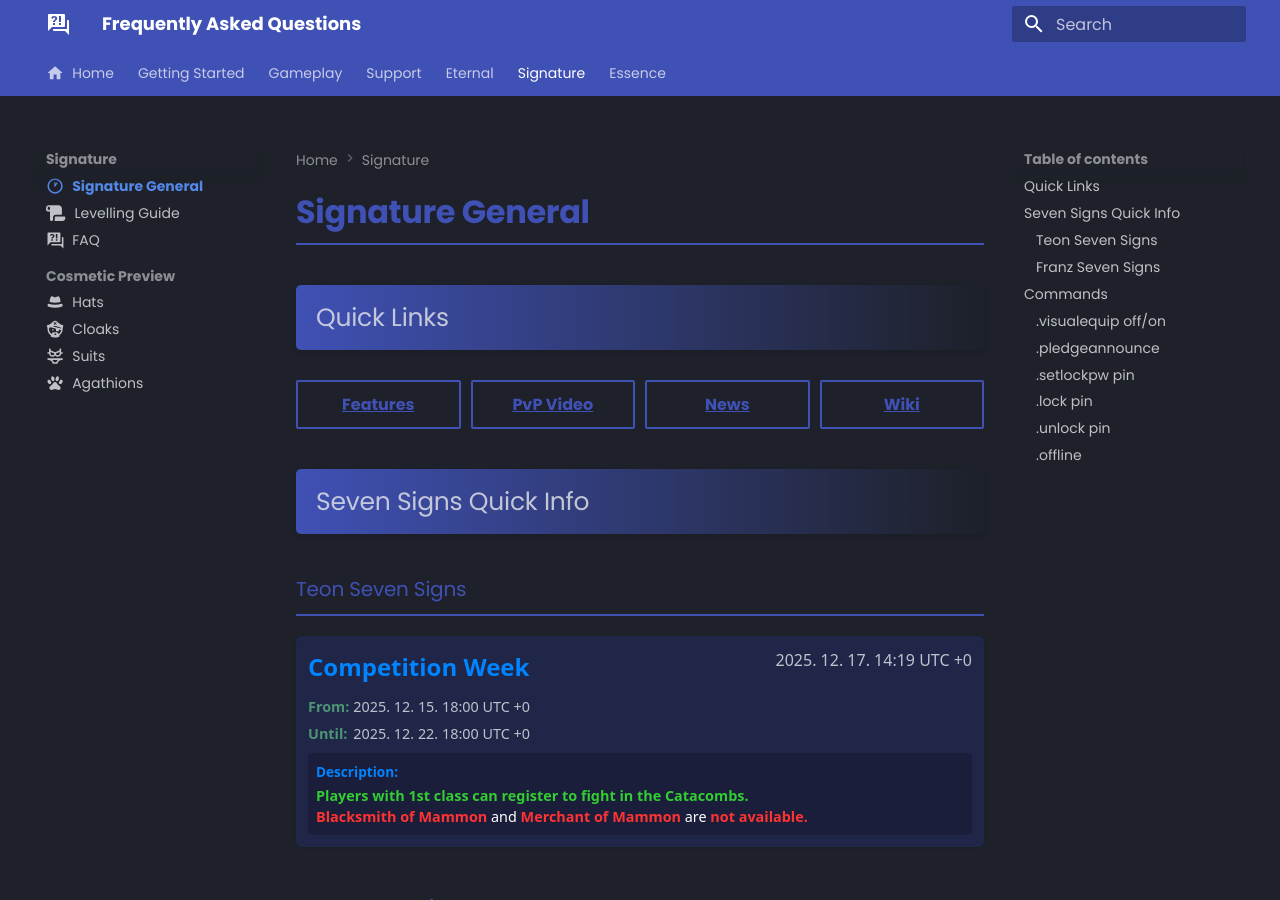
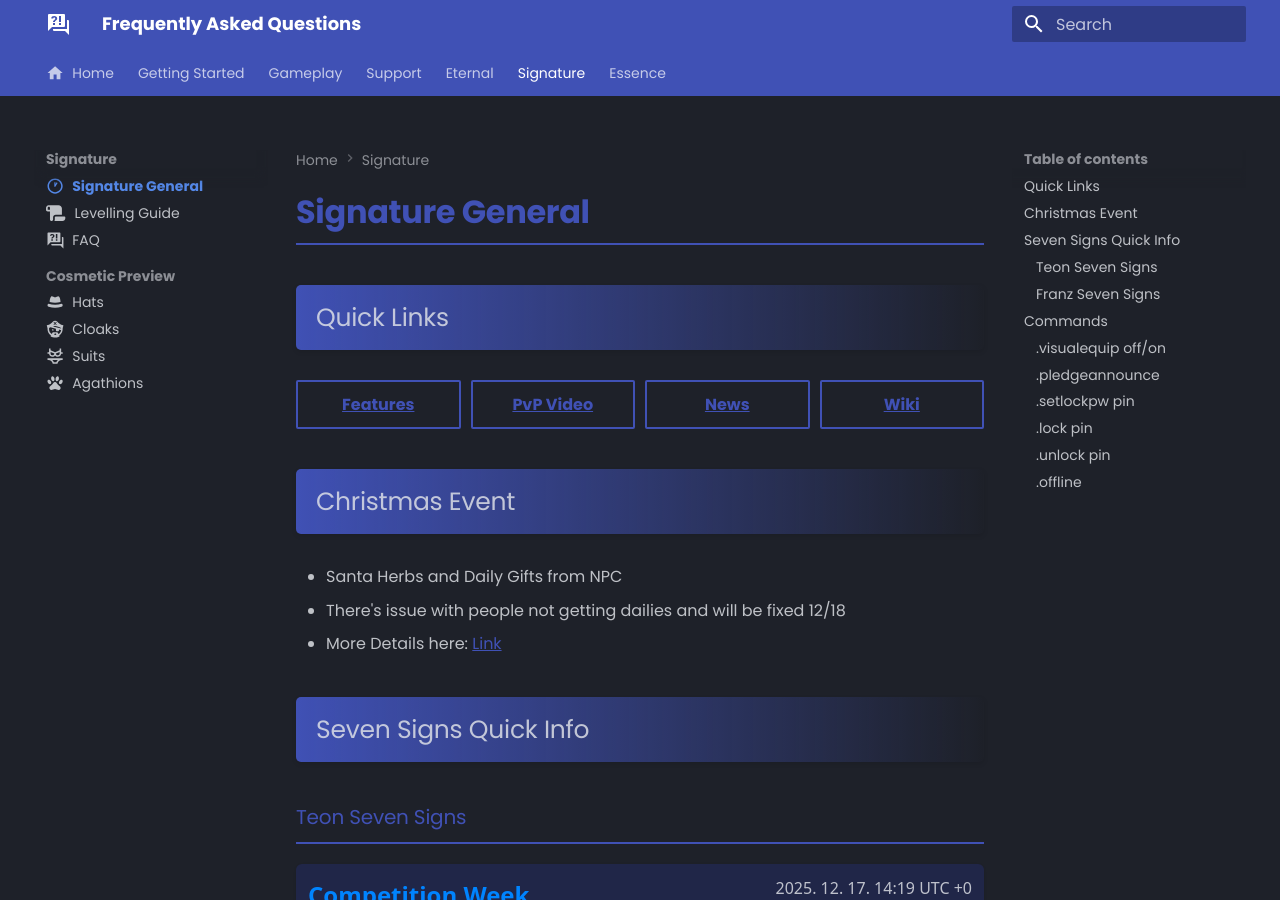
Before and after one commit to tab1-web/faq, an MkDocs documentation site: the page built from docs/signature/general.md, in a window 1280 px wide and 900 px high. Built offline with MkDocs 1.6.1 and Material for MkDocs 9.7.7, drawn with Linux system fonts in a browser that asks for light colours; some web fonts are replaced.

Commit message:
adding christmas event

```diff
--- a/docs/signature/general.md
+++ b/docs/signature/general.md
@@ -157,6 +157,10 @@ setInterval(updateFranzPeriodDisplays, 60 * 1000);
 }
 </style>
 
+## Christmas Event
+- Santa Herbs and Daily Gifts from NPC
+- There's issue with people not getting dailies and will be fixed 12/18
+- More Details here: [Link](https://l2reborn.org/news/santas-blessing/)
 
 ## Seven Signs Quick Info
 
```
